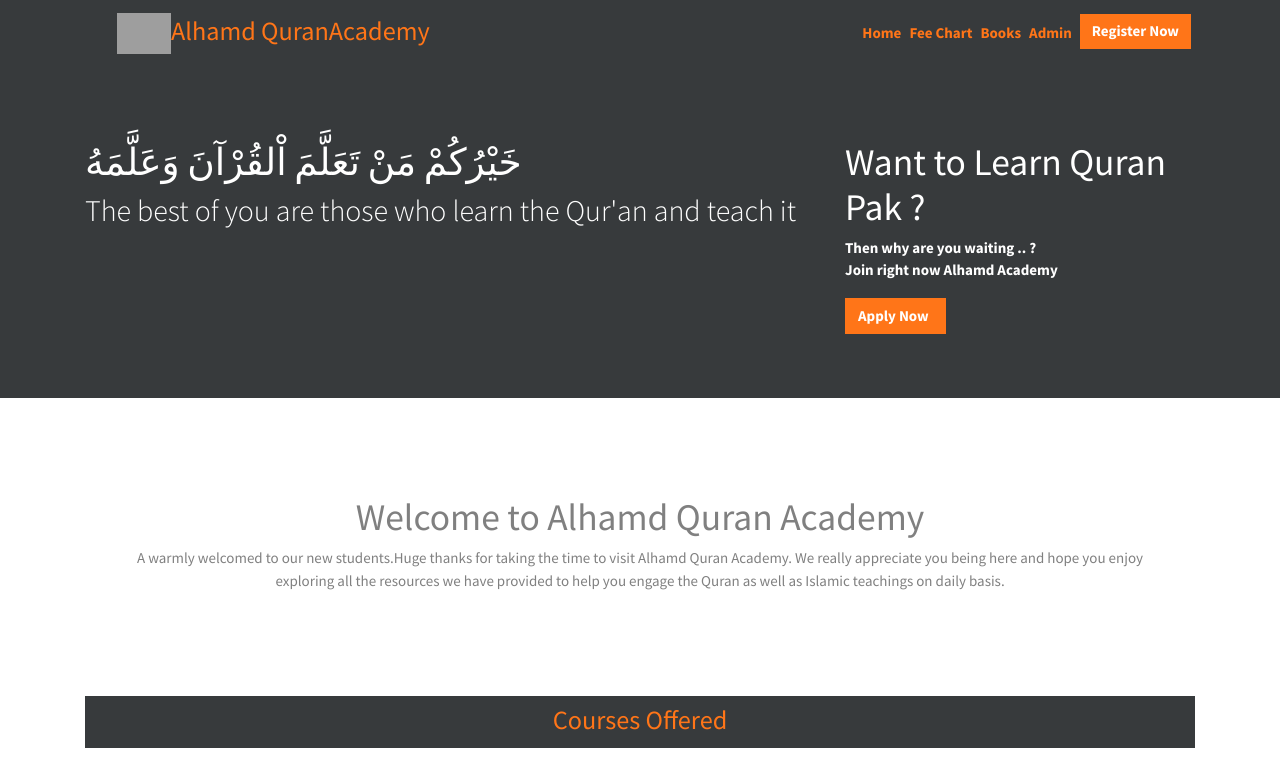
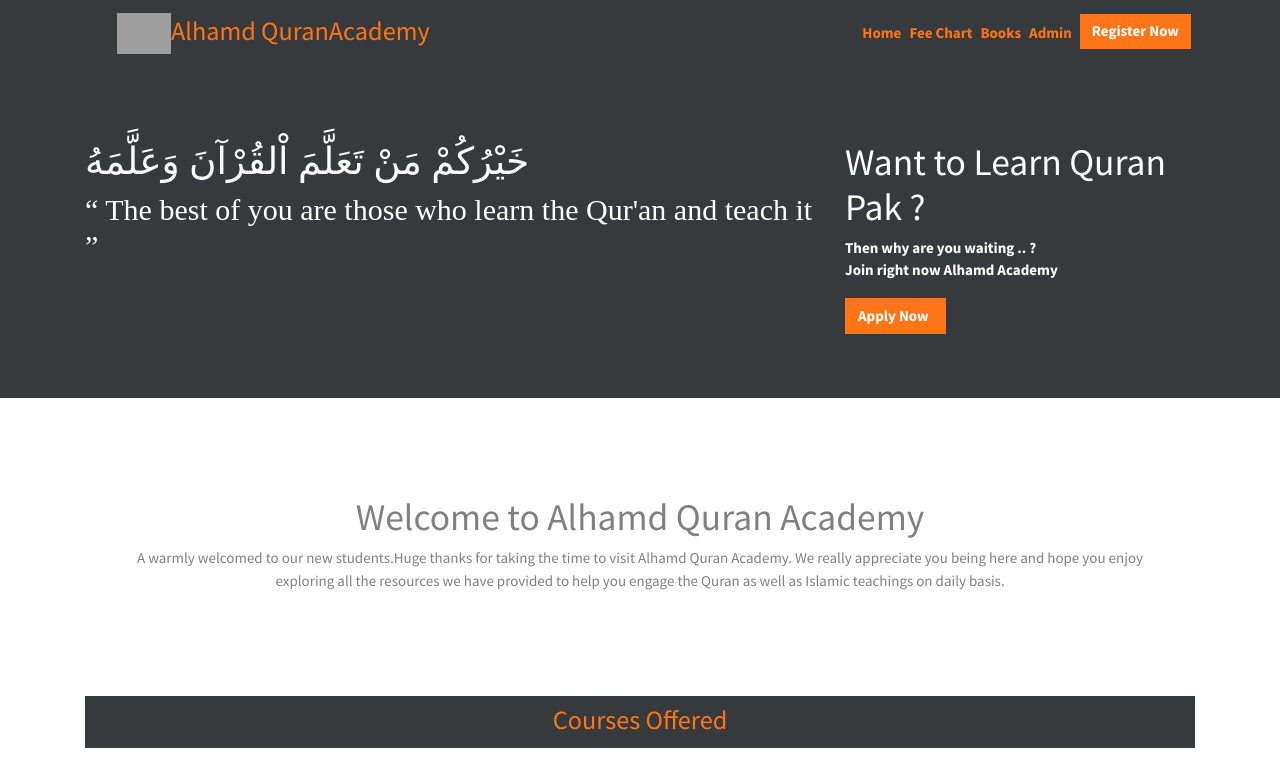
Before and after one commit to Waqas-Akram/Alhamd-Quran-Academy, a React (Create React App) app in the folder frontend/: page / in a window 1280 px wide. Shown: the top 782 px of the page. Built offline with nearby package versions, Linux system fonts and the light colour scheme; grey boxes are pictures that could not be loaded.

Commit message:
Custom title

```diff
--- a/frontend/src/components/layout/Landing.jsx
+++ b/frontend/src/components/layout/Landing.jsx
@@ -6,17 +6,27 @@ import courseArray from "./CourseArray";
 import CourseCard from "./CourseCard";
 import featureArray from "./FeatureArray";
 import FeatureCard from "./FeatureCard";
+import { Helmet } from "react-helmet";
 
 const Landing = () => {
   return (
     <Fragment>
+      <Helmet>
+        <meta charSet="utf-8" />
+        <title> Homepage | Alhamd Quran Academy </title>
+      </Helmet>
       <Jumbotron className="bg-dark text-white">
         <Container>
           <Row>
             <Col>
-              <h1>خَيْرُكُمْ مَنْ تَعَلَّمَ اْلقُرْآنَ وَعَلَّمَهُ</h1>
-              <h2>
-                The best of you are those who learn the Qur'an and teach it
+              <h1 className="landing-h1-header">
+                خَيْرُكُمْ مَنْ تَعَلَّمَ اْلقُرْآنَ وَعَلَّمَهُ
+              </h1>
+              <h2 className="landing-h1-header">
+                <q>
+                  {" "}
+                  The best of you are those who learn the Qur'an and teach it{" "}
+                </q>
               </h2>
             </Col>
             <Col lg="4" md="4" sm="4">
```
